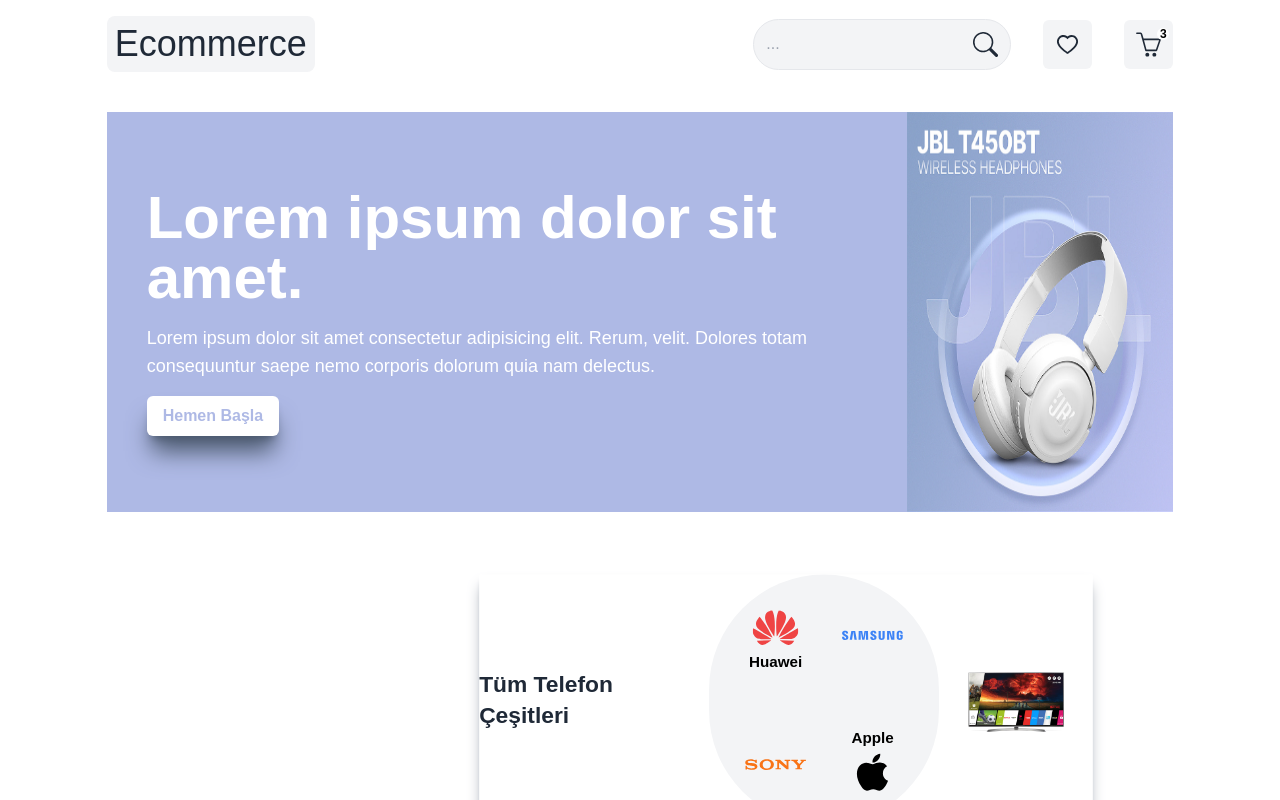
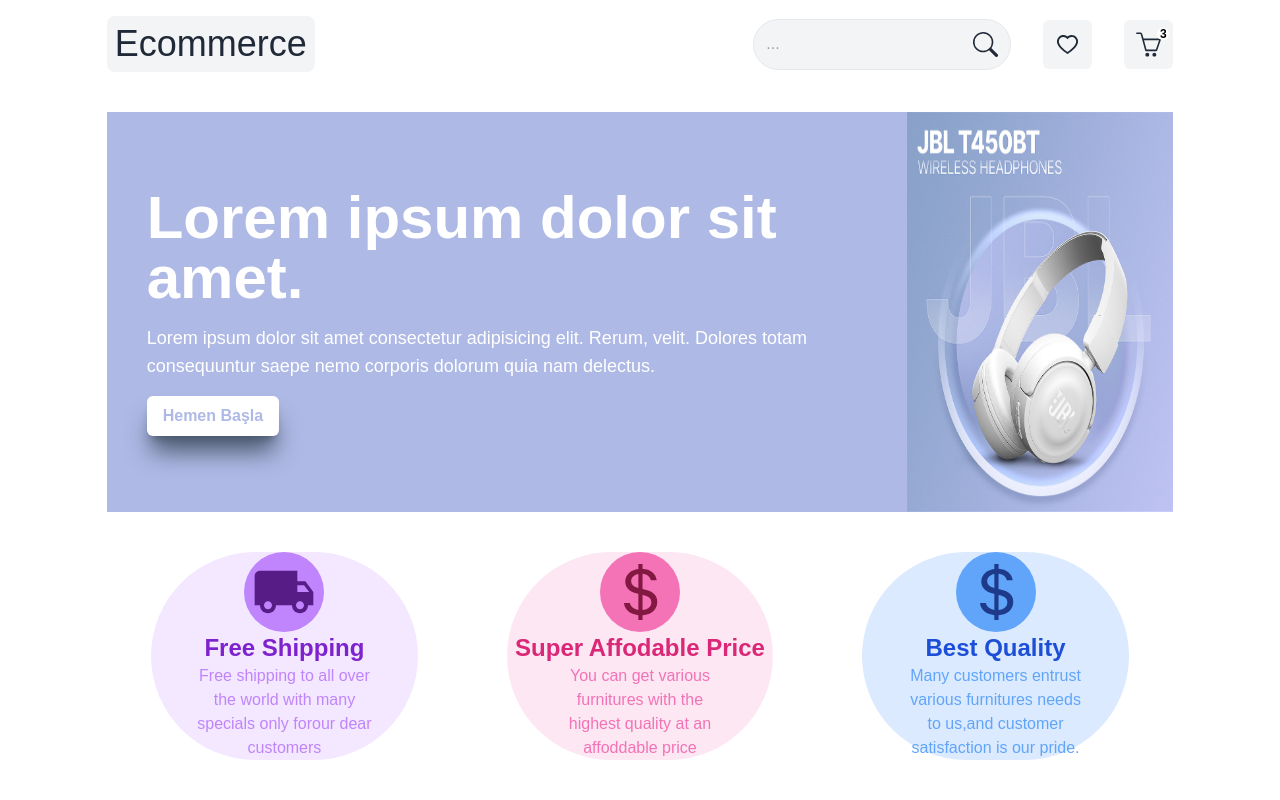
Before and after one commit to g1dotcom/Fullstack-ecommerce-app, a React (Create React App) app in the folder client/: page / in a window 1280 px wide. Shown: the top 800 px of the page. Built offline with nearby package versions, Linux system fonts and the light colour scheme; no server answers.

Commit message:
css design for productsCategories

```diff
--- a/client/src/components/servicesC/left/Left.jsx
+++ b/client/src/components/servicesC/left/Left.jsx
@@ -12,13 +12,13 @@
 
 const Left = () => {
   return (
-    <div className="relative cursor-pointer hover:scale-90 transition-all duration-300 ease-in-out ">
+    <div className="relative cursor-pointer hover:scale-90 transition-all duration-300 ease-in-out shadow-2xl shadow-black ">
       <img
-        className="w-[550px]"
+        className="w-[550px] "
         src="https://i.pinimg.com/564x/8a/21/33/8a21334dd9968a18b7ad7a2ccc7e250a.jpg"
         alt=""
       />
-      <div className="absolute top-1/2 left-1/2 -translate-x-1/2 -translate-y-1/2  rounded-xl w-full h-full bg-gray-500 opacity-30 "></div>
+      <div className="absolute  top-1/2 left-1/2 -translate-x-1/2  -translate-y-1/2  rounded-xl w-full h-full bg-gray-600 opacity-10 "></div>
       <div className="absolute top-1/2 left-1/2 -translate-x-1/2 -translate-y-1/2   w-1/6 h-full bg-gray-200 opacity-50 "></div>
       <h1 className="absolute top-1/2 left-1/2 flex flex-col justify-evenly h-3/4 items-center  -translate-x-1/2 -translate-y-1/2 text-black font-bold text-xl">
         <p>T</p>
--- /dev/null
+++ b/client/src/components/shipping/Shipping.jsx
@@ -0,0 +1,46 @@
+import React from "react";
+
+//icons
+import { MdLocalShipping } from "react-icons/md";
+import { BsCurrencyDollar } from "react-icons/bs";
+
+const Shipping = () => {
+  return (
+    <div className=" my-10 w-full flex justify-around items-center">
+      <div className="bg-purple-100 w-1/4 h-full rounded-full flex flex-col justify-center items-center">
+        <span className="bg-purple-400 p-2 rounded-full">
+          <MdLocalShipping className="text-purple-900" size={64} />
+        </span>
+        <h1 className="text-2xl text-purple-700 font-bold">Free Shipping</h1>
+        <p className="text-center text-purple-400 w-2/3">
+          Free shipping to all over the world with many specials only forour
+          dear customers
+        </p>
+      </div>
+      <div className="bg-pink-100 w-1/4 h-full flex rounded-full flex-col justify-center items-center">
+        <span className="bg-pink-400 p-2 rounded-full ">
+          <BsCurrencyDollar className="text-pink-900" size={64} />
+        </span>
+        <h1 className="text-2xl text-pink-600 font-bold">
+          Super Affodable Price
+        </h1>
+        <p className="text-center text-pink-400 w-2/3">
+          You can get various furnitures with the highest quality at an
+          affoddable price
+        </p>
+      </div>
+      <div className="bg-blue-100 w-1/4 h-full flex rounded-full flex-col justify-center items-center">
+        <span className="bg-blue-400 p-2 rounded-full">
+          <BsCurrencyDollar className="text-blue-900" size={64} />
+        </span>
+        <h1 className="text-2xl text-blue-700 font-bold">Best Quality</h1>
+        <p className="text-center text-blue-400 w-2/3">
+          Many customers entrust various furnitures needs to us,and customer
+          satisfaction is our pride.
+        </p>
+      </div>
+    </div>
+  );
+};
+
+export default Shipping;
--- a/client/src/pages/Home.jsx
+++ b/client/src/pages/Home.jsx
@@ -6,6 +6,7 @@
 import MiniBanner from "../components/miniBanner/MiniBanner";
 import Categories from "../components/categories/Categories";
 import ServicesC from "../components/servicesC/ServicesC";
+import Shipping from "../components/shipping/Shipping";
 
 const Home = () => {
   const { data, loading, error } = useFetch("/users/6450d9760fcad193c1b8661c");
@@ -13,8 +14,9 @@
   return (
     <div>
       <SliderComp />
+      <Shipping />
+      <Categories />
       <ServicesC />
-      <Categories />
       <MiniBanner />
     </div>
   );
```
